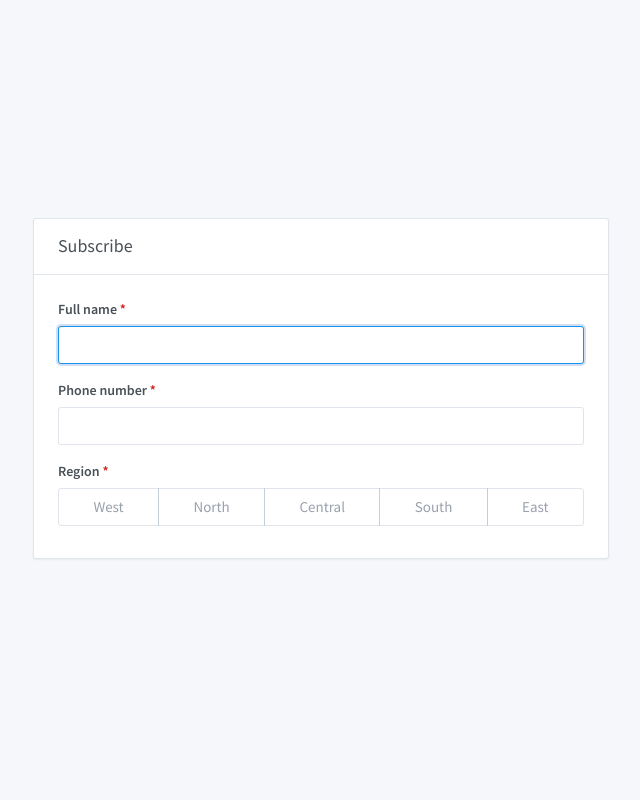
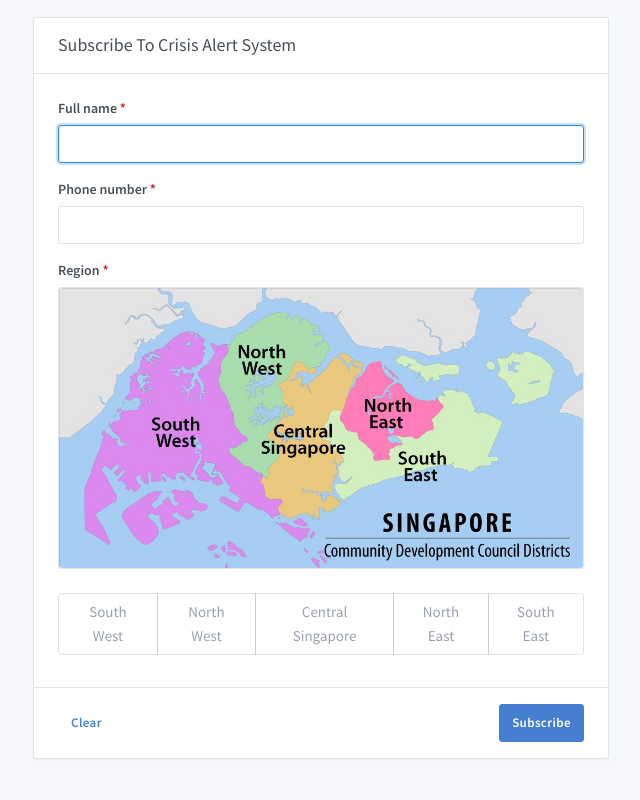
Before and after one commit to jwngo/CMS3003, a Django app: page /subscribe/ in a window 1280 px wide. Shown: the whole page, without its empty margins (319-959 px from the left). Run offline with Django 3.2, Linux system fonts and the light colour scheme; some libraries are stand-ins or nearby versions.

Commit message:
added region_map to subscribe.html

```diff
--- a/cms/baseapp/templates/base.html
+++ b/cms/baseapp/templates/base.html
@@ -55,13 +55,13 @@
           <a href="#" class="nav-link pr-0 leading-none" data-toggle="dropdown">
             <span class="avatar" style="background-image: url('/static/assets/images/strawhat.png')"></span>
             <span class="ml-2 d-none d-lg-block">
-              <span class="text-default">Straw Hat</span>
-              <small class="text-muted d-block mt-1">Administrator</small>
+              <span class="text-default">{{user.username}}</span>
+              <!-- <small class="text-muted d-block mt-1">Administrator</small> -->
             </span>
           </a>
          <!-- add jQuery/javascript for logging out -->
           <div class="dropdown-menu dropdown-menu-right dropdown-menu-arrow">
-            <a class="dropdown-item" href="#">
+            <a class="dropdown-item" href="{% url 'login' %}">
               <i class="dropdown-icon fe fe-log-out"></i> Sign out
             </a>
           </div>
--- a/cms/baseapp/templates/incident_details.html
+++ b/cms/baseapp/templates/incident_details.html
@@ -49,7 +49,7 @@
           <h4>Reporters:</h4>
         </div>
         <!-- 1st card -->
-        <div class="col-4">
+        <div class="col-md-6 col-xl-4">
           <div class="card">
             <div class="card-status bg-red"></div>
             <div class="card-header">
@@ -86,7 +86,7 @@
         </div>
         <!-- end 1st card -->
         <!-- 2st card -->
-        <div class="col-4">
+        <div class="col-md-6 col-xl-4">
           <div class="card">
             <div class="card-header">
               <div class="card-status bg-primary"></div>
@@ -123,7 +123,7 @@
         </div>
         <!-- end 2st card -->
         <!-- 3st card -->
-        <div class="col-4">
+        <div class="col-md-6 col-xl-4">
           <div class="card">
             <div class="card-status bg-success"></div>
             <div class="card-header">
--- a/cms/baseapp/templates/registration/login.html
+++ b/cms/baseapp/templates/registration/login.html
@@ -15,7 +15,7 @@
           <div class="col col-login mx-auto">
             <div class="text-center mb-3">
             </div>
-            <form class="card" action="{% url 'login' %}" method="post">
+            <form class="card" method="post">
               {% csrf_token %}
 
               {% if form.errors %}
@@ -31,15 +31,11 @@
                 </div>
                 <div class="form-group">
                   <label class="form-label" for="id_username">Username</label>
-                  <!-- <input type="text" class="form-control" id="id_username" name="username" required=""
-                    autofocus="" placeholder="Enter Username"> -->
                   <input type="text" name="username" autofocus="" required="" id="id_username" class="form-control"
                     placeholder="Enter Username">
                 </div>
                 <div class="form-group">
                   <label class="form-label" for="id_password">Password</label>
-                  <!-- <input type="password" class="form-control" id="id_password" name="username" required=""
-                   placeholder="Password"> -->
                   <input type="password" name="password" required="" id="id_password" class="form-control"
                     placeholder="Enter Password">
                 </div>
--- a/cms/baseapp/templates/subscribe.html
+++ b/cms/baseapp/templates/subscribe.html
@@ -1,4 +1,6 @@
 {% extends 'base.html' %}
+
+{% load static %}
 
 {% block title %}
 <title>Subscribe - StrawHat CMS</title>
@@ -10,49 +12,65 @@
     <div class="container">
       <div class="row">
         <div class="col-6 mx-auto">
-          <div class="card">
+          <form class="card" method="post">
+            {% csrf_token %}
             <div class="card-header">
-              <h3 class="card-title">Subscribe</h3>
+              <h3 class="card-title">Subscribe To Crisis Alert System</h3>
             </div>
             <div class="card-body">
               <div class="form-group">
                 <label class="form-label">Full name<span class="form-required">*</span></label>
-                <input type="text" autofocus="" class="form-control">
+                <input type="text" name='name' autofocus="" class="form-control">
               </div>
               <div class="form-group">
                 <label class="form-label">Phone number<span class="form-required">*</label>
-                <input type="tel" class="form-control">
+                <input type="number" name="number" class="form-control" data-mask="00000000" maxlength="9">
               </div>
               <div class="form-group">
                 <label class="form-label">Region<span class="form-required">*</label>
-                <div class="selectgroup w-100">
+                <div class="card">
+                  <img src="{% static './assets/images/singapore_region_map.jpg' %}" alt="Singapore Regions"
+                    class="rounded">
+                </div>
+                <div class="selectgroup w-200">
                   <label class="selectgroup-item">
-                    <input type="radio" name="value" value="50" class="selectgroup-input">
-                    <span class="selectgroup-button">West</span>
+                    <input type="radio" name="region" value="swest" class="selectgroup-input">
+                    <span class="selectgroup-button">South West</span>
                   </label>
                   <label class="selectgroup-item">
-                    <input type="radio" name="value" value="100" class="selectgroup-input">
-                    <span class="selectgroup-button">North</span>
+                    <input type="radio" name="region" value="nwest" class="selectgroup-input">
+                    <span class="selectgroup-button">North West</span>
                   </label>
                   <label class="selectgroup-item">
-                    <input type="radio" name="value" value="100" class="selectgroup-input">
-                    <span class="selectgroup-button">Central</span>
+                    <input type="radio" name="region" value="central" class="selectgroup-input">
+                    <span class="selectgroup-button">Central Singapore</span>
                   </label>
                   <label class="selectgroup-item">
-                    <input type="radio" name="value" value="150" class="selectgroup-input">
-                    <span class="selectgroup-button">South</span>
+                    <input type="radio" name="region" value="neast" class="selectgroup-input">
+                    <span class="selectgroup-button">North East</span>
                   </label>
                   <label class="selectgroup-item">
-                    <input type="radio" name="value" value="200" class="selectgroup-input">
-                    <span class="selectgroup-button">East</span>
+                    <input type="radio" name="region" value="seast" class="selectgroup-input">
+                    <span class="selectgroup-button">South East</span>
                   </label>
                 </div>
               </div>
             </div>
-          </div>
+            <div class="card-footer text-right">
+              <div class="d-flex">
+                <a href="" class="btn btn-link">Clear</a>
+                <button type="submit" class="btn btn-primary ml-auto">Subscribe</button>
+              </div>
+            </div>
+          </form>
         </div>
       </div>
     </div>
   </div>
 </div>
+</div>
+
+<script>
+  require(['input-mask']);
+</script>
 {% endblock %}
--- a/cms/baseapp/urls.py
+++ b/cms/baseapp/urls.py
@@ -6,7 +6,7 @@ from . import views
 urlpatterns = [
     path('', views.dashboard, name='dashboard'),
     path('accounts/', include('django.contrib.auth.urls')),
-    path('map/', views.map, name='map'),
+    path('map/', views.incidents_map, name='map'),
     path('new_incident/', views.new_incident_form, name='new_incident_form'),
     path('incident_details/', views.incident_details, name='incident_details'),
     path('manage_incident/', views.manage_incident, name='manage_incident'),
--- a/cms/baseapp/views.py
+++ b/cms/baseapp/views.py
@@ -7,7 +7,7 @@ import json
 def dashboard(request):
 	return render(request, 'dashboard.html', None)
 
-def map(request):
+def incidents_map(request):
 	return render(request, 'map.html', None)
 
 def new_incident_form(request):
@@ -20,4 +20,12 @@ def manage_incident(request):
 	return render(request, 'manage_incident.html', None)
 
 def subscribe(request):
+	# handle subscription details
+	if request.method == 'POST':
+		data = request.POST.copy()
+		name = data.get('name')
+		number = data.get('number')
+		region = data.get('region')
+		print(name, number, region)
+
 	return render(request, 'subscribe.html', None)
--- a/cms/cms/settings.py
+++ b/cms/cms/settings.py
@@ -25,7 +25,7 @@ SECRET_KEY = '*hnf(i_g^=neu$ehu9j5=0yg!pnz+g8iq&4r%oqiw*a=q*ipq('
 # SECURITY WARNING: don't run with debug turned on in production!
 DEBUG = True
 
-ALLOWED_HOSTS = []
+ALLOWED_HOSTS = ['10.27.53.183']
 
 
 # Application definition
```
Also changed, not shown: cms/baseapp/static/assets/images/singapore_region_map.jpg (added).
